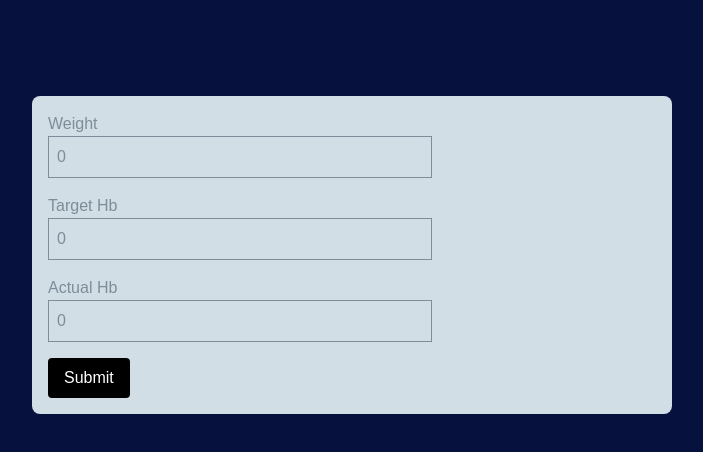
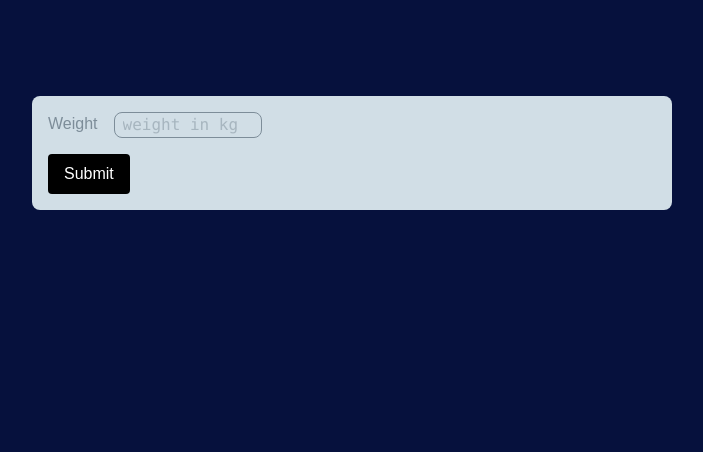
Before and after one commit to xDopeHatex/initial-iron-repletion, a Next.js app: page / in a window 1280 px wide. Shown: the top 452 px of the page, without its empty margins (288-991 px from the left). Built offline with nearby package versions, Linux system fonts and the light colour scheme; a web font is replaced by a local one.

Commit message:
feat: added just 1 dot after number, kg as unit

```diff
--- a/app/page.tsx
+++ b/app/page.tsx
@@ -1,22 +1,22 @@
 "use client";
 
-import { useForm } from "react-hook-form";
+import { useForm, Controller } from "react-hook-form";
 import { CalculationFormValues } from "@/app/types/calculationsForm.types";
-import { calculationFormSchema } from "@/app/schemas/calculationForm.schema";
-import { yupResolver } from "@hookform/resolvers/yup";
+import { useEffect, useRef, useState } from "react";
 
 export default function Home() {
+  const weightInputRef = useRef<HTMLInputElement>(null);
+
   const {
     register,
     handleSubmit,
     control,
+    getValues,
     formState: { errors, isSubmitting },
+    watch,
   } = useForm<CalculationFormValues>({
-    resolver: yupResolver(calculationFormSchema),
     defaultValues: {
-      weight: 0,
-      targetHb: 0,
-      actualHb: 0,
+      weight: "",
     },
   });
 
@@ -24,38 +24,96 @@ export default function Home() {
     console.log("✅ Submitted:", data);
   };
 
+  const [width, setWidth] = useState(20);
+
+  useEffect(() => {
+    console.log("weight>>", getValues("weight"));
+
+    setWidth(weightInputRef?.current ? weightInputRef.current.offsetWidth : 0);
+  }, [getValues("weight")]);
+
+  const weight = watch("weight");
+
+  function hasOneDot(str: string): boolean {
+    // regex: start, any chars except dot, one dot, any chars except dot, end
+
+    const regex = /^[^.]*\.[^.]*$/;
+    return regex.test(str);
+  }
+
+  function hasTwoDot(str: string): boolean {
+    // regex: start, any chars except dot, one dot, any chars except dot, end
+
+    const regex = /\..*\./;
+    return regex.test(str);
+  }
+
   return (
     <div className="max-w-full min-h-screen flex flex-col bg-primary-blue-dark">
       <div className="mx-auto my-24 text-secondary-gray-medium bg-secondary-gray-light min-w-1/2 p-4 rounded-lg">
         <form onSubmit={handleSubmit(onSubmit)} className="space-y-4 max-w-sm">
-          <div>
+          <div className="flex gap-4">
             <label className="block">Weight</label>
-            <input
-              type="number"
-              {...register("weight", { valueAsNumber: true })}
-              className="border p-2 w-full"
-            />
+            <div
+              className="border rounded-lg px-2 cursor-text flex max-w-56"
+              onClick={() => weightInputRef.current?.focus()}
+            >
+              <Controller
+                name="weight"
+                control={control}
+                render={({ field }) => {
+                  const raw = String(field.value ?? "");
+                  console.log(
+                    "hasOneDot(weight.toString())>>",
+                    hasOneDot(weight.toString()),
+                  );
+
+                  const size = Math.max(1, raw.length); // 1–3 in your case
+
+                  return (
+                    <input
+                      {...field}
+                      type="text"
+                      inputMode="numeric"
+                      pattern="[0-9]*"
+                      placeholder="weight in kg"
+                      className="appearance-none bg-transparent border-none outline-none focus:outline-none focus:ring-0 p-0 m-0 font-mono"
+                      size={getValues("weight") ? size : 12}
+                      value={raw}
+                      ref={weightInputRef}
+                      onChange={(e) => {
+                        const isHasOneDot = hasOneDot(weight.toString());
+                        const isTwoDots = hasTwoDot(weight.toString());
+                        let newChar;
+
+                        if (e.target.value.length > weight.length) {
+                          for (let i = 0; i < e.target.value.length; i++) {
+                            if (weight[i] !== e.target.value[i]) {
+                              newChar = e.target.value[i];
+                              break;
+                            }
+                          }
+                        }
+
+                        if (isHasOneDot && newChar === ".") {
+                          return;
+                        } else {
+                          const onlyDigits = e.target.value.replace(
+                            /[^0-9.]/g,
+                            "",
+                          );
+
+                          field.onChange(onlyDigits);
+                        }
+                      }}
+                    />
+                  );
+                }}
+              />
+              {weight && <span className="text-gray-500 -ml-1">kg</span>}
+            </div>
+
             <p className="text-red-600 text-sm">{errors.weight?.message}</p>
-          </div>
-
-          <div>
-            <label className="block">Target Hb</label>
-            <input
-              type="number"
-              {...register("targetHb", { valueAsNumber: true })}
-              className="border p-2 w-full"
-            />
-            <p className="text-red-600 text-sm">{errors.targetHb?.message}</p>
-          </div>
-
-          <div>
-            <label className="block">Actual Hb</label>
-            <input
-              type="number"
-              {...register("actualHb", { valueAsNumber: true })}
-              className="border p-2 w-full"
-            />
-            <p className="text-red-600 text-sm">{errors.actualHb?.message}</p>
           </div>
 
           <button
--- a/app/schemas/calculationForm.schema.ts
+++ b/app/schemas/calculationForm.schema.ts
@@ -1,7 +1,5 @@
 import * as yup from "yup";
 
 export const calculationFormSchema = yup.object({
-  weight: yup.number().required("Weight parameter is required"),
-  targetHb: yup.number().required("Target hemoglobin level is required"),
-  actualHb: yup.number().required("Email is required"),
+  weight: yup.number().required("Weight is required"),
 });
--- a/app/types/calculationsForm.types.ts
+++ b/app/types/calculationsForm.types.ts
@@ -1,4 +1,4 @@
 import * as yup from "yup";
 import { calculationFormSchema } from "@/app/schemas/calculationForm.schema";
 
-export type CalculationFormValues = yup.InferType<typeof calculationFormSchema>;
+export type CalculationFormValues = { weight: string };
--- /dev/null
+++ b/app/utils/regex.ts
@@ -0,0 +1 @@
+export const numberWithDotFieldRegex = /^\d+(\.\d+)?$/;
```
